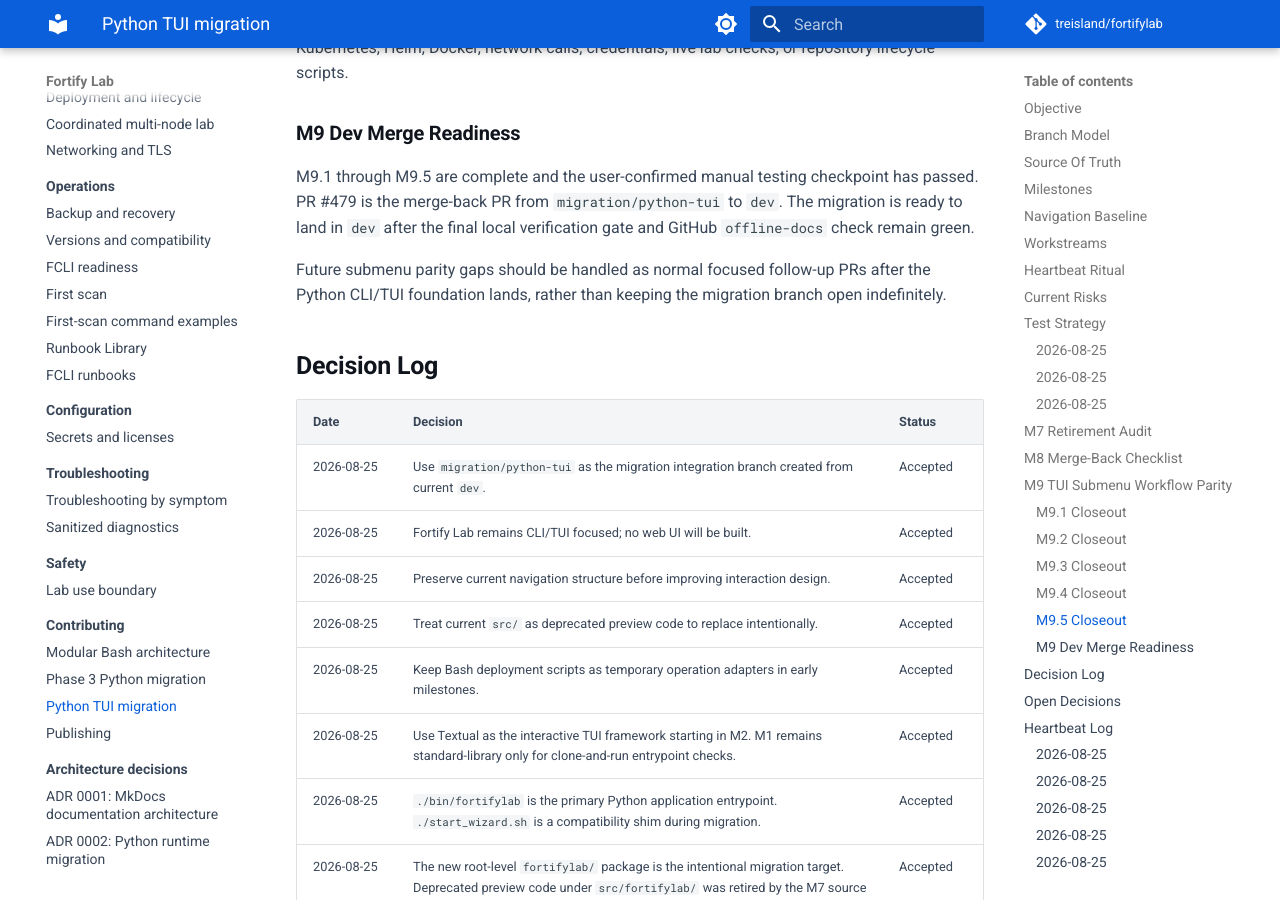
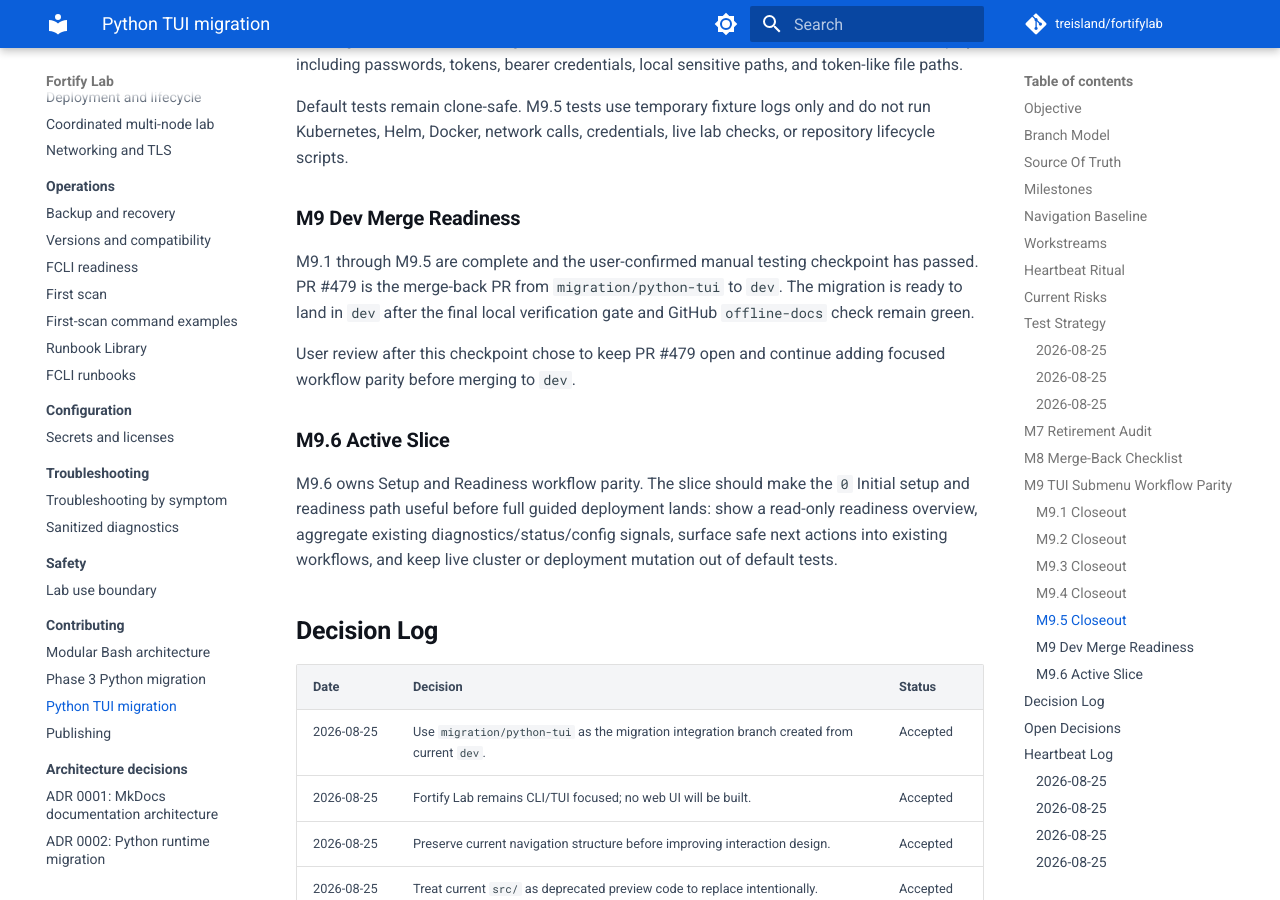
Before and after one commit to treisland/fortifylab, an MkDocs documentation site: the page built from docs/development/python-tui-migration.md, in a window 1280 px wide and 900 px high, scrolled down 14580 px. Built offline with MkDocs 1.6.1 and Material for MkDocs 9.7.7, drawn with Linux system fonts in a browser that asks for light colours; comment, search, counter and statistics services are not loaded; some of the changed text lies outside the part shown.

Commit message:
chore: open M9.6 readiness workflow

```diff
--- a/docs/development/python-tui-migration.md
+++ b/docs/development/python-tui-migration.md
@@ -390,6 +390,9 @@ Ordered submilestones:
 5. `M9.5 Logs And Wizard Log Workflow` - wire log and wizard-log menu actions
    to read-only TUI screens with listing, detail, refresh, unavailable states,
    and redacted bounded output.
+6. `M9.6 Setup And Readiness Workflow` - wire the Initial setup and readiness
+   path to a real read-only overview with diagnostics/status/config signals,
+   safe next actions, refresh/back behavior, and no deployment mutation.
 
 Verification after every M9 slice:
 
@@ -473,9 +476,16 @@ has passed. PR #479 is the merge-back PR from `migration/python-tui` to `dev`.
 The migration is ready to land in `dev` after the final local verification gate
 and GitHub `offline-docs` check remain green.
 
-Future submenu parity gaps should be handled as normal focused follow-up PRs
-after the Python CLI/TUI foundation lands, rather than keeping the migration
-branch open indefinitely.
+User review after this checkpoint chose to keep PR #479 open and continue adding
+focused workflow parity before merging to `dev`.
+
+### M9.6 Active Slice
+
+M9.6 owns Setup and Readiness workflow parity. The slice should make the `0`
+Initial setup and readiness path useful before full guided deployment lands:
+show a read-only readiness overview, aggregate existing diagnostics/status/config
+signals, surface safe next actions into existing workflows, and keep live cluster
+or deployment mutation out of default tests.
 
 ## Decision Log
 
```
Also changed, not shown: 1 other file.
